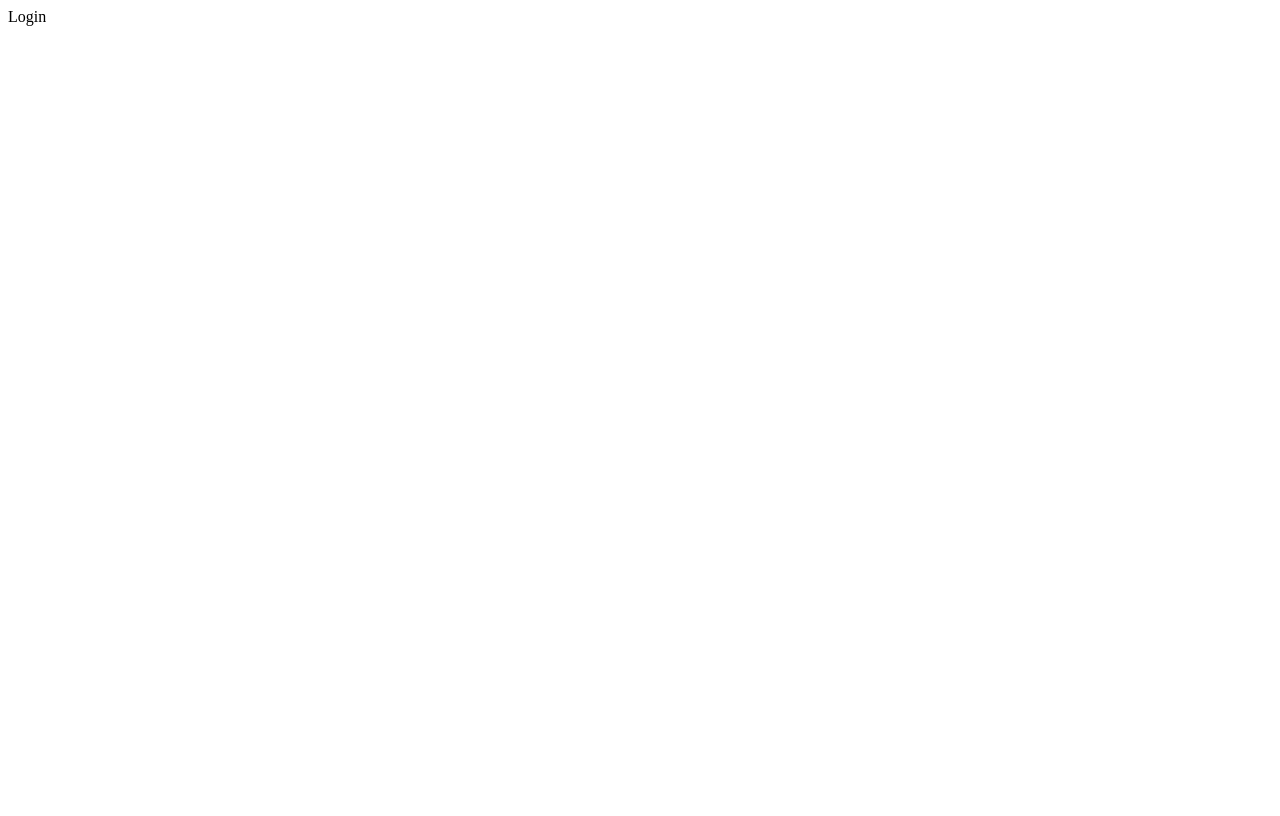
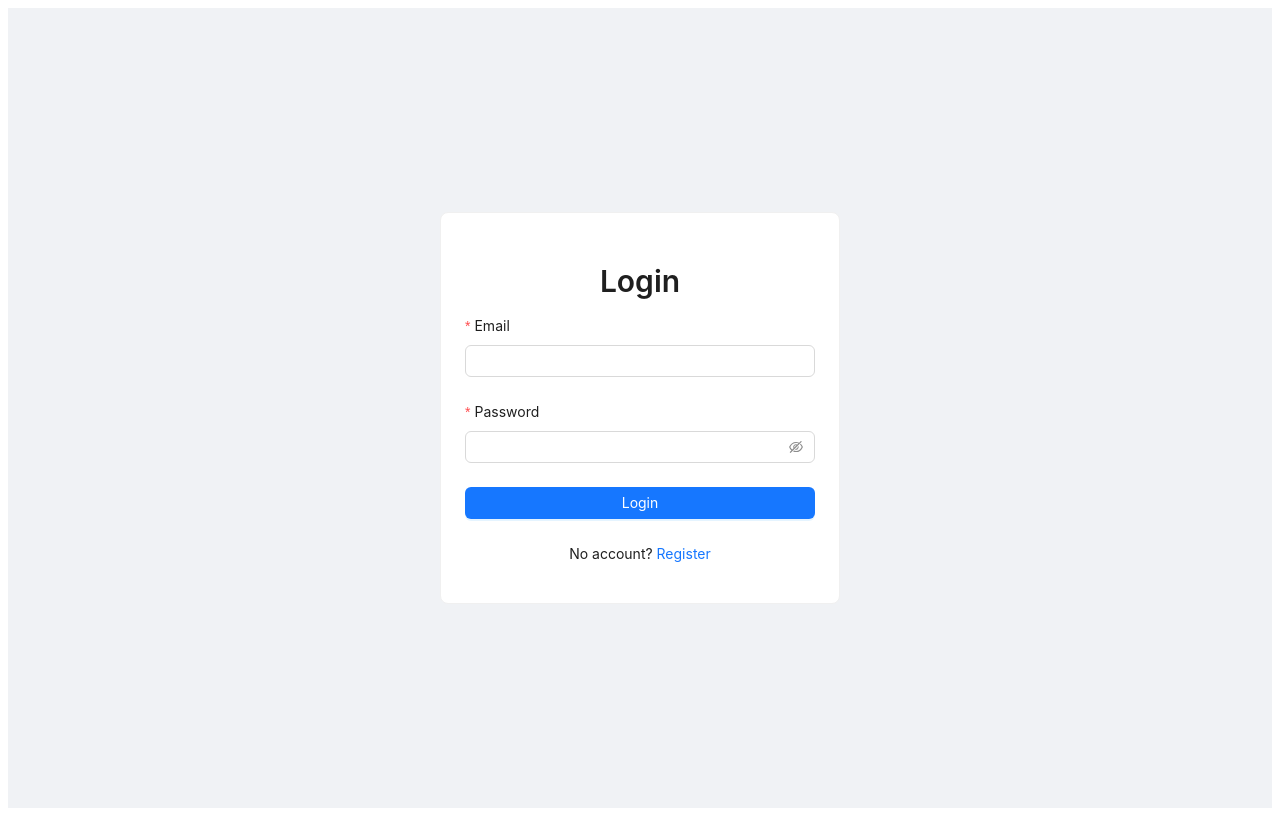
Before and after one commit to washington786/ui, a React (Vite) app: page /auth/login in a window 1280 px wide. Built offline with nearby package versions, Linux system fonts and the light colour scheme; no server answers.

Commit message:
auth pages

```diff
--- /dev/null
+++ b/src/components/AuthCommons.tsx
@@ -0,0 +1,18 @@
+/* eslint-disable @typescript-eslint/no-explicit-any */
+import { Button } from "antd";
+import Title from "antd/es/typography/Title";
+import { Link } from "react-router-dom";
+
+export const LoginTitle = ({ children }: { children: React.ReactNode }) => (
+    <Title level={2}>{children}</Title>
+)
+
+export const LoginButton = ({ children, ...props }: any) => (
+    <Button type="primary" {...props}>
+        {children}
+    </Button>
+)
+
+export const LoginLink = ({ to, children }: { to: string; children: React.ReactNode }) => (
+    <Link to={to}>{children}</Link>
+)
--- a/src/pages/authentication/Login.tsx
+++ b/src/pages/authentication/Login.tsx
@@ -1,7 +1,53 @@
+/* eslint-disable @typescript-eslint/no-explicit-any */
+import { Form, Input, Button, Card, Typography } from 'antd'
+import { useState } from 'react'
+import { api } from '../../services/api'
+import { setToken } from '../../utils/auth'
+import { useNavigate } from 'react-router-dom'
+import { Link } from 'react-router-dom'
+import { styles } from './styles'
 
-const Login = () => {
+const { Title } = Typography
+
+export const Login = () => {
+    const [loading, setLoading] = useState(false)
+    const navigate = useNavigate()
+
+    const onFinish = async (values: any) => {
+        setLoading(true)
+        try {
+            const res = await api.post('/users/login', values)
+            setToken(res.data.token)
+            navigate('/dashboard/issues')
+        } catch (err: any) {
+            alert(`Login failed ${err.message}`)
+        } finally {
+            setLoading(false)
+        }
+    }
+
     return (
-        <div>Login</div>
+        <div style={styles.container}>
+            <Card style={styles.card}>
+                <Title level={2}>Login</Title>
+                <Form onFinish={onFinish} layout="vertical">
+                    <Form.Item name="email" label="Email" rules={[{ required: true }]}>
+                        <Input />
+                    </Form.Item>
+                    <Form.Item name="password" label="Password" rules={[{ required: true }]}>
+                        <Input.Password />
+                    </Form.Item>
+                    <Form.Item>
+                        <Button type="primary" htmlType="submit" loading={loading} block>
+                            Login
+                        </Button>
+                    </Form.Item>
+                </Form>
+                <p>
+                    No account? <Link to="/register">Register</Link>
+                </p>
+            </Card>
+        </div>
     )
 }
 
--- a/src/pages/authentication/Register.tsx
+++ b/src/pages/authentication/Register.tsx
@@ -1,7 +1,54 @@
+/* eslint-disable @typescript-eslint/no-explicit-any */
+import { Form, Input } from 'antd'
+import { api } from '../../services/api'
+import { useState } from 'react'
+import { setToken } from '../../utils/auth'
+import { useNavigate } from 'react-router-dom'
 
-const Register = () => {
+import { LoginButton, LoginLink, LoginTitle } from '../../components/AuthCommons';
+
+import { styles } from './styles';
+
+export const Register = () => {
+    const [loading, setLoading] = useState(false)
+    const navigate = useNavigate()
+
+    const onFinish = async (values: any) => {
+        setLoading(true)
+        try {
+            const res = await api.post('/users/register', values)
+            setToken(res.data.token)
+            navigate('/dashboard/issues')
+        } catch (err: any) {
+            alert(`Registration failed: $${err.message}`)
+        } finally {
+            setLoading(false)
+        }
+    }
+
     return (
-        <div>Register</div>
+        <div style={styles.container}>
+            <LoginTitle>Register</LoginTitle>
+            <Form onFinish={onFinish} layout="vertical">
+                <Form.Item name="name" label="Name" rules={[{ required: true }]}>
+                    <Input />
+                </Form.Item>
+                <Form.Item name="email" label="Email" rules={[{ required: true }]}>
+                    <Input />
+                </Form.Item>
+                <Form.Item name="password" label="Password" rules={[{ required: true }]}>
+                    <Input.Password />
+                </Form.Item>
+                <Form.Item>
+                    <LoginButton htmlType="submit" loading={loading} block>
+                        Register
+                    </LoginButton>
+                </Form.Item>
+            </Form>
+            <p>
+                Already have an account? <LoginLink to="/login">Login</LoginLink>
+            </p>
+        </div>
     )
 }
 
--- /dev/null
+++ b/src/pages/authentication/styles.tsx
@@ -0,0 +1,10 @@
+export const styles = {
+    container: {
+        display: 'flex',
+        justifyContent: 'center',
+        alignItems: 'center',
+        minHeight: '100vh',
+        background: '#f0f2f5',
+    },
+    card: { width: 400, textAlign: 'center' as const },
+}
```
